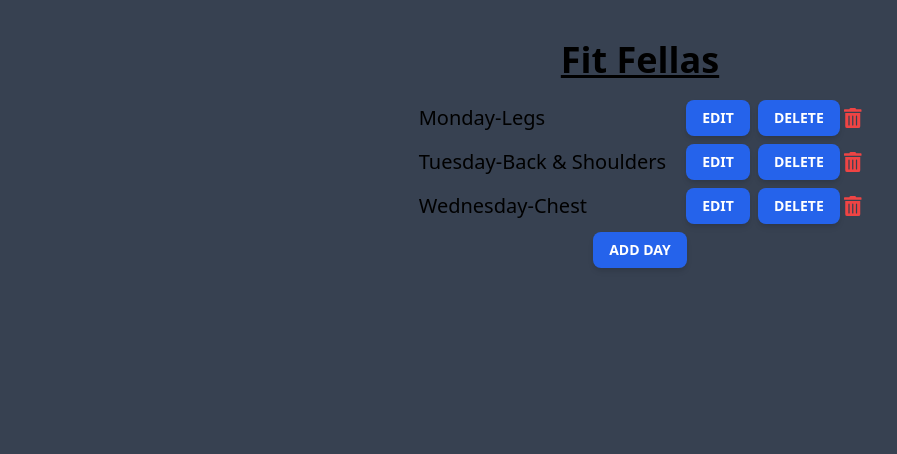
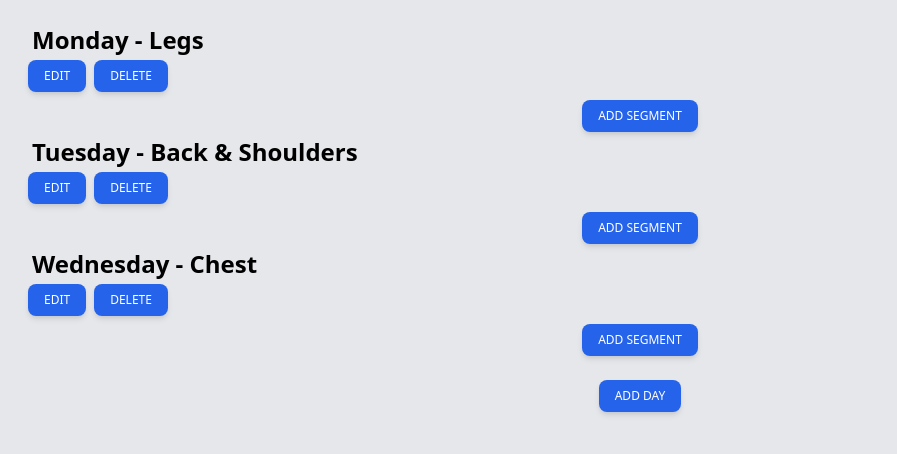
Before and after one commit to dkwatson522/Rod-Get-Wright, a React (Create React App) app: page / in a window 1280 px wide. Shown: the top 454 px of the page, without its empty margins (0-897 px from the left). Built offline with nearby package versions, Linux system fonts and the light colour scheme.

Commit message:
hardcoded component layouts

```diff
--- a/public/index.html
+++ b/public/index.html
@@ -6,7 +6,7 @@
     <meta name="viewport" content="width=device-width, initial-scale=1" />
     <title>Fitness Fellas</title>
   </head>
-  <body class="bg-gray-700">
+  <body class="bg-gray-200 m-6">
     <noscript>You need to enable JavaScript to run this app.</noscript>
     <div id="root"></div>
   </body>
--- a/src/components/App.js
+++ b/src/components/App.js
@@ -39,6 +39,7 @@ function App() {
       focus: ''
     }
 
+    setSelectedDayId(newDay.id)
     setDays([...days, newDay])
   }
 
@@ -50,6 +51,7 @@ function App() {
   }
 
   const handleDaySelect = (id) => {
+    console.log(id)
     setSelectedDayId(id)
   }
 
@@ -61,12 +63,9 @@ function App() {
 
   return (
     <WorkoutContext.Provider value={workoutContextValue}>
-      <div className="flex flex-col justify-center items-center h-full my-6">
-        <h1 className="text-4xl my-4 font-extrabold underline">{title}</h1>
-        <Schedule
-          days={days}
-        />
-      </div>
+      <Schedule days={days}/>
+      {/*{selectedDay && <ScheduleEdit day={selectedDay}/>}*/}
+
     </WorkoutContext.Provider>
 
   );
--- a/src/components/Button.js
+++ b/src/components/Button.js
@@ -3,8 +3,8 @@ import React, { useContext } from 'react';
 const Button = ({  text, onClick }) => {
 
   return (
-    <div className="flex flex-row justify-center items-center ">
-      <button onClick={onClick} className="my-1 mx-1 flex-shrink-0 bg-blue-600 text-white text-sm font-semibold py-2 px-4 rounded-lg shadow-md hover:bg-blue-700 focus:outline-none focus:ring-2 focus:ring-blue-500 focus:ring-offset-2 focus:ring-offset-blue-200">
+    <div className="my-1 mx-1 flex-shrink-0 bg-blue-600 text-white text-xs py-2 px-4 rounded-lg shadow-md hover:bg-blue-700 focus:outline-none focus:ring-2 focus:ring-blue-500 focus:ring-offset-2 focus:ring-offset-blue-200 text-center">
+      <button onClick={onClick} className="">
         {text}
       </button>
     </div>
--- a/src/components/Day.js
+++ b/src/components/Day.js
@@ -1,26 +1,29 @@
 import React, { useContext } from 'react';
 import Button from './Button';
+import Workout from './Workout';
+import { v4 as uuidv4 } from 'uuid';
 import { WorkoutContext } from './App';
 import { FontAwesomeIcon } from '@fortawesome/react-fontawesome';
 import { faTrashAlt } from '@fortawesome/free-solid-svg-icons';
 
 const Day = (props) => {
   const { day, focus, id } = props;
-  const { handleDayDelete, handleDaySelect } = useContext(WorkoutContext)
-
+  const { handleDayDelete, handleDaySelect } = useContext(WorkoutContext);
 
   return (
-    <div>
-      <div className="text-xl flex flex-row justify-between items-center ">
-        <div className="mx-2 flex flex-row items-center">
-          <span>{day}</span><span> - </span><span>{focus}</span>
+    <div className="flex flex-col">
+      <div className="text-xl flex flex-col justify-between items-center ">
+        <div className="w-full flex flex-row items-center justify-start">
+          <p className="text-2xl font-semibold px-2">
+            {day} - {focus}
+          </p>
         </div>
-        <div className="mx-2 flex flex-row items-center">
+        <div className="w-full flex flex-row items-center justify-start">
           <Button onClick={() => handleDaySelect(id)} text="EDIT"/>
           <Button onClick={() => handleDayDelete(id)} text="DELETE"/>
-          <FontAwesomeIcon icon={faTrashAlt} className="text-red-500"/>
         </div>
       </div>
+      <Workout/>
     </div>
   );
 }
--- /dev/null
+++ b/src/components/Exercise.js
@@ -0,0 +1,20 @@
+import React from 'react';
+import Button from './Button';
+
+
+const Exercise = (props) => {
+  const {name, reps, weight} = props;
+
+
+  return (
+    <div>
+      <div className="my-1">
+        <p>Exercise - {name.toUpperCase()}</p>
+        <p>Reps - {reps}</p>
+        <p>Weight - {weight}</p>
+      </div>
+    </div>
+  );
+}
+
+export default Exercise;
--- a/src/components/Schedule.js
+++ b/src/components/Schedule.js
@@ -2,15 +2,13 @@ import React, { useContext } from 'react';
 import { WorkoutContext } from './App';
 import Day from './Day';
 import Button from './Button';
-import { FontAwesomeIcon } from '@fortawesome/react-fontawesome';
-import { faTrashAlt } from '@fortawesome/free-solid-svg-icons';
 
 
 const Schedule = ({ days }) => {
   const { handleDayAdd } = useContext(WorkoutContext)
 
   return (
-    <>
+    <div className="w-full min-h-screen">
       <div>
         {days.map((day) => {
           return (
@@ -21,10 +19,10 @@ const Schedule = ({ days }) => {
           )
         })}
       </div>
-      <div className="flex flex-row justify-around items-center">
-      <Button text="ADD DAY" onClick={handleDayAdd}/>
+      <div className="w-full flex justify-center mt-4 text-center">
+        <Button text="ADD DAY" onClick={handleDayAdd}/>
       </div>
-    </>
+    </div>
   )
 };
 
--- a/src/components/ScheduleEdit.js
+++ b/src/components/ScheduleEdit.js
@@ -0,0 +1,16 @@
+import React from 'react';
+import { WorkoutContext } from './App';
+
+
+const ScheduleEdit = ({day}) => {
+  return (
+    <div className="w-1/2 max-h-full overflow-y-auto fixed right-0 top-0 p-4">
+      <div>
+        <p>{day.day}</p>
+      </div>
+    </div>
+  );
+}
+
+
+export default ScheduleEdit;
--- /dev/null
+++ b/src/components/Workout.js
@@ -0,0 +1,39 @@
+import React, { useState } from 'react';
+import WorkoutSegment from './WorkoutSegment'
+import { v4 as uuidv4 } from 'uuid';
+import Button from './Button';
+import Exercise from './Exercise'
+
+const Workout = ({}) => {
+
+  const [workoutSegments, setWorkoutSegments] = useState([]);
+  const [selectedWorkoutSegementId, setSelectedWorkoutSegementId] = useState();
+
+  const handleWorkoutSegmentAdd = () => {
+    const newWorkoutSegment = {
+      id: uuidv4()
+    }
+
+    console.log(newWorkoutSegment)
+    setSelectedWorkoutSegementId(newWorkoutSegment.id)
+    setWorkoutSegments([...workoutSegments, newWorkoutSegment])
+  }
+
+  return (
+    <div>
+      <div>
+        {workoutSegments.map((workout) => {
+          return (
+            <WorkoutSegment key={workout.id}/>
+          )
+        })}
+      </div>
+
+      <div className="w-full flex justify-center">
+        <Button text="ADD SEGMENT" onClick={handleWorkoutSegmentAdd}/>
+      </div>
+    </div>
+  );
+}
+
+export default Workout;
--- /dev/null
+++ b/src/components/WorkoutSegment.js
@@ -0,0 +1,47 @@
+import React, { useState } from 'react';
+import Exercise from './Exercise';
+import { v4 as uuidv4 } from 'uuid';
+import Button from './Button';
+
+
+const WorkoutSegment = ({}) => {
+
+  const [exercises, setExercises] = useState([]);
+  const [selectedWorkoutId, setSelectedWorkoutId] = useState('');
+
+
+  const handleExerciseAdd = () => {
+    const newExercise = {
+      id: uuidv4(),
+      name: "back squat",
+      reps: "4x10",
+      weight: "185"
+    }
+    console.log(newExercise)
+    setSelectedWorkoutId(newExercise.id)
+    setExercises([...exercises, newExercise])
+  }
+
+  return (
+    <div className="m-2 p-2 border-black border-2 rounded-md">
+      <div className="divide-y divide-gray-800">
+        {exercises.map((exercise) => {
+          return(
+              <Exercise key={exercise.id} {...exercise} />
+          )
+        })}
+      </div>
+      <div>
+        <input value={selectedWorkoutId} />
+      </div>
+      {selectedWorkoutId}
+      <div className="w-full flex justify-start">
+        <Button text="ADD WORKOUT" onClick={handleExerciseAdd}/>
+      </div>
+    </div>
+  );
+}
+
+
+
+export default WorkoutSegment
```
